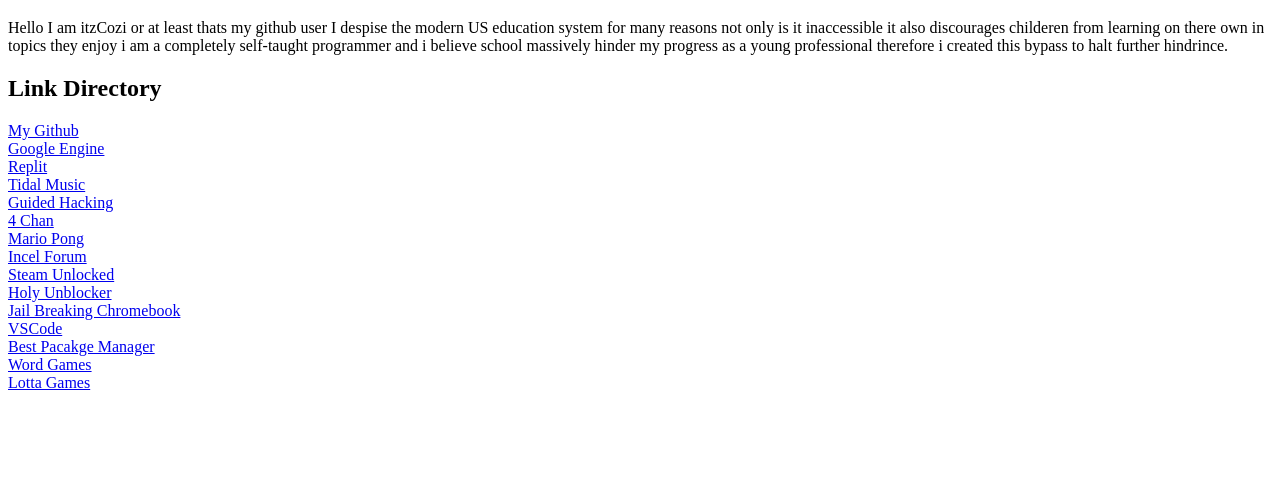
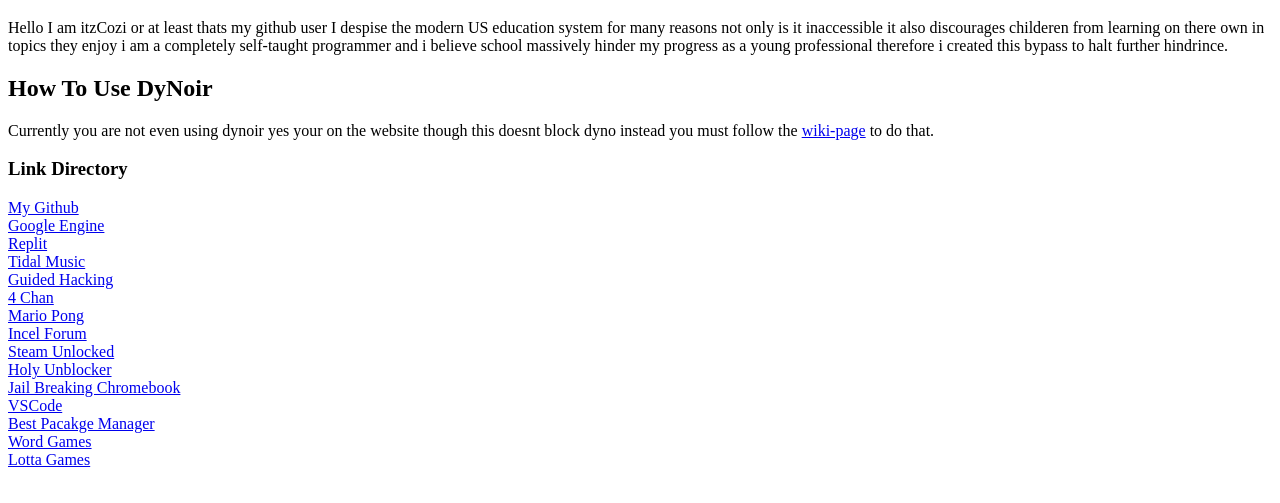
Before and after one commit to itzCozi/DyNoir, a plain HTML site: page website/index.html in a window 1280 px wide. Shown: the part 61-564 px from the top of the page. Drawn offline with Linux system fonts and the light colour scheme.

Commit message:
Update index.html

```diff
--- a/website/index.html
+++ b/website/index.html
@@ -10,7 +10,9 @@
   </head>
   <body>
 	<p>
-    <h2>Link Directory</h2>
+    <h2>How To Use DyNoir</h2>
+    Currently you are not even using dynoir yes your on the website though this doesnt block dyno instead you must follow the <a href='https://github.com/itzCozi/DyNoir/wiki/How-to-use-DyNoir'>wiki-page</a> to do that.
+    <h3>Link Directory</h3>
       <a href='https://github.com/itzCozi'>My Github</a>
         <br>
       <a href='https://google.com'>Google Engine</a>
```
